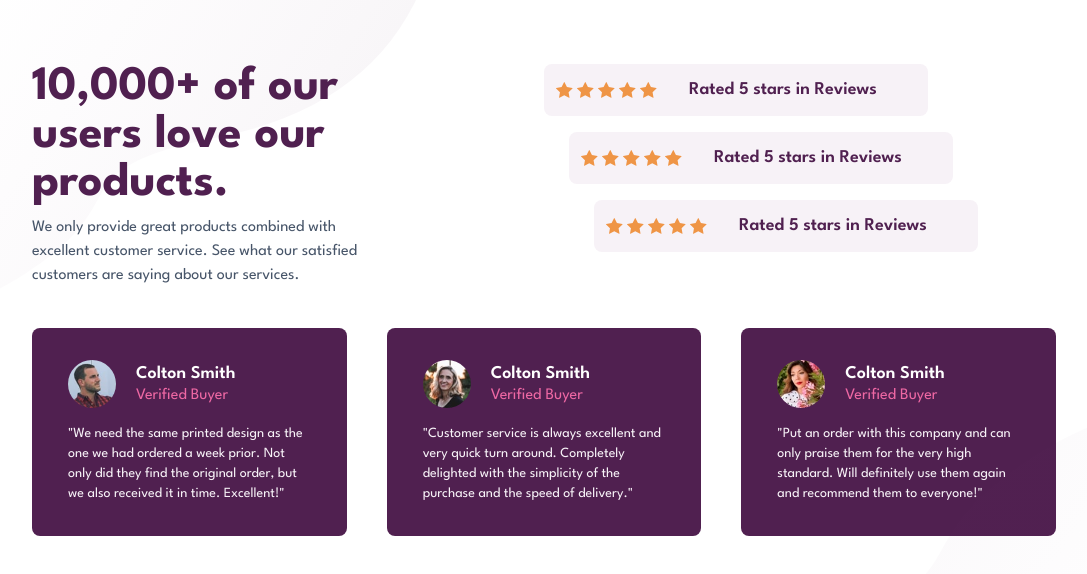
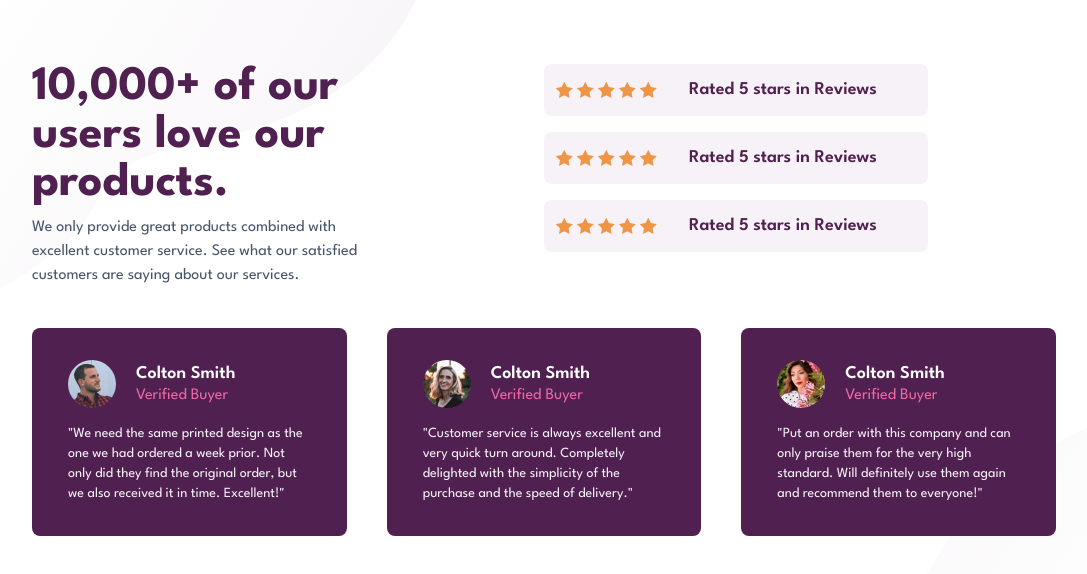
Before and after one commit to thedevangvishnu/mastering-react, a React (Create React App) app in the folder react-practice-projects/newbie-level/project-04/: page / in a window 1280 px wide. Shown: the top 574 px of the page, without its empty margins (96-1183 px from the left). Built offline with nearby package versions, Linux system fonts and the light colour scheme.

Commit message:
Leverage useState and useEffect to apply styles based on minWidth
The rating component have a different left-margin when they are viewed
on medium and larger screen devices. Hence, use useState() and
useEffect() to re-render Rating component to apply different styling
based on screen sizes.

```diff
--- a/react-practice-projects/newbie-level/project-04/src/components/rating/Rating.jsx
+++ b/react-practice-projects/newbie-level/project-04/src/components/rating/Rating.jsx
@@ -1,20 +1,35 @@
 import star from "../../assets/images/icon-star.svg";
+import { useState, useEffect } from "react";
 
-const Rating = ({ margin, minWidth }) => {
-  let marginStyles;
+const defaultMargin = { marginLeft: "0px" };
 
-  if (window.innerWidth >= 768) {
-    marginStyles = { marginLeft: `${margin}px` };
-  } else {
-    marginStyles = { marginLeft: "0px" };
-  }
+const Rating = ({ margin }) => {
+  const [marginLeft, setMarginLeft] = useState(defaultMargin);
 
-  //   const marginStyles = margin !== undefined ? `ml-${margin}` : "";
+  useEffect(() => {
+    const handleResize = () => {
+      const screenWidth = window.innerWidth;
+
+      if (screenWidth >= 768) {
+        setMarginLeft({ marginLeft: `${margin}px` });
+      } else {
+        setMarginLeft(defaultMargin);
+      }
+    };
+
+    // Add a window resize event listener
+    window.addEventListener("resize", handleResize);
+
+    // Clean up event listener on component unmount
+    return () => {
+      window.removeEventListener("resize", handleResize);
+    };
+  }, [margin]);
 
   return (
     <div
       className={`bg-magenta-100 xs:flex-col flex flex-row items-center xs:p-4 p-3 relative xs:gap-2 gap-8 xs:w-full w-3/4 rounded-lg`}
-      style={marginStyles}
+      style={marginLeft}
     >
       <div className="flex items-center gap-1 h-full">
         {Array(5)
```
